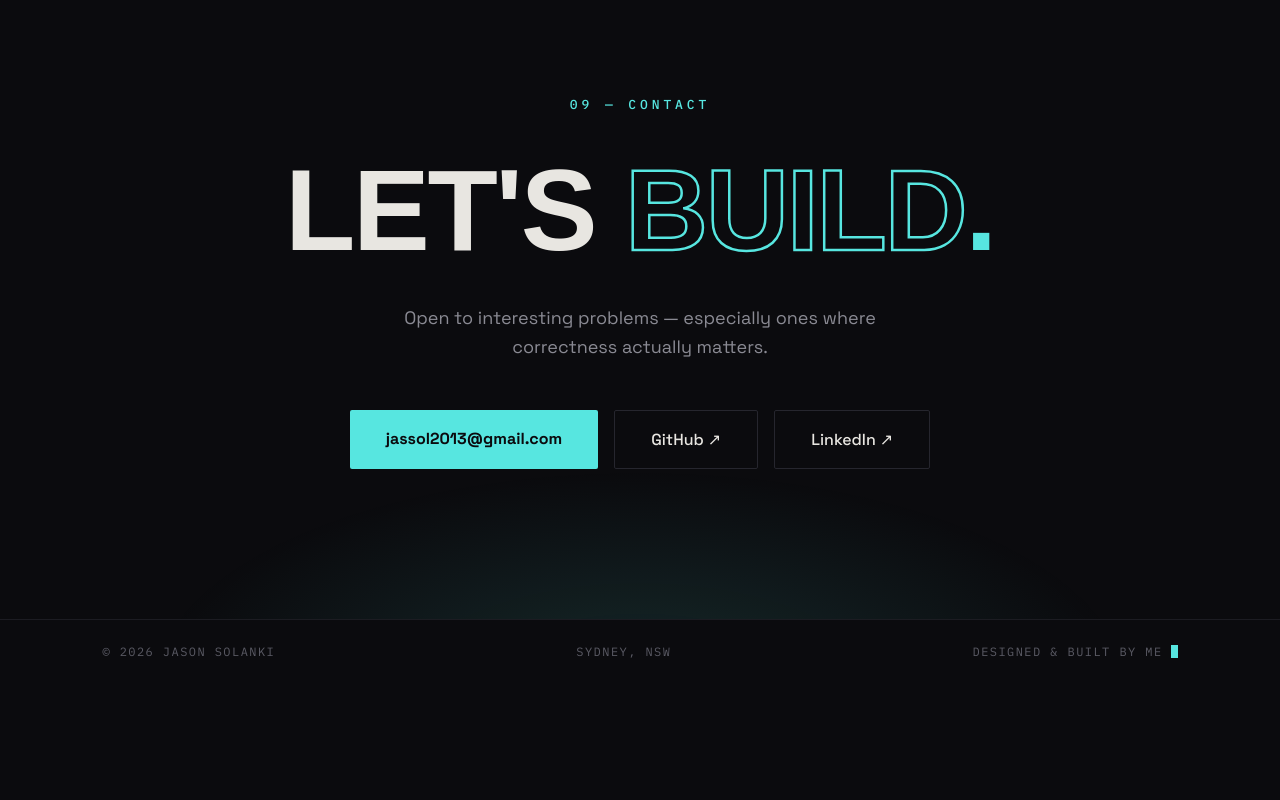
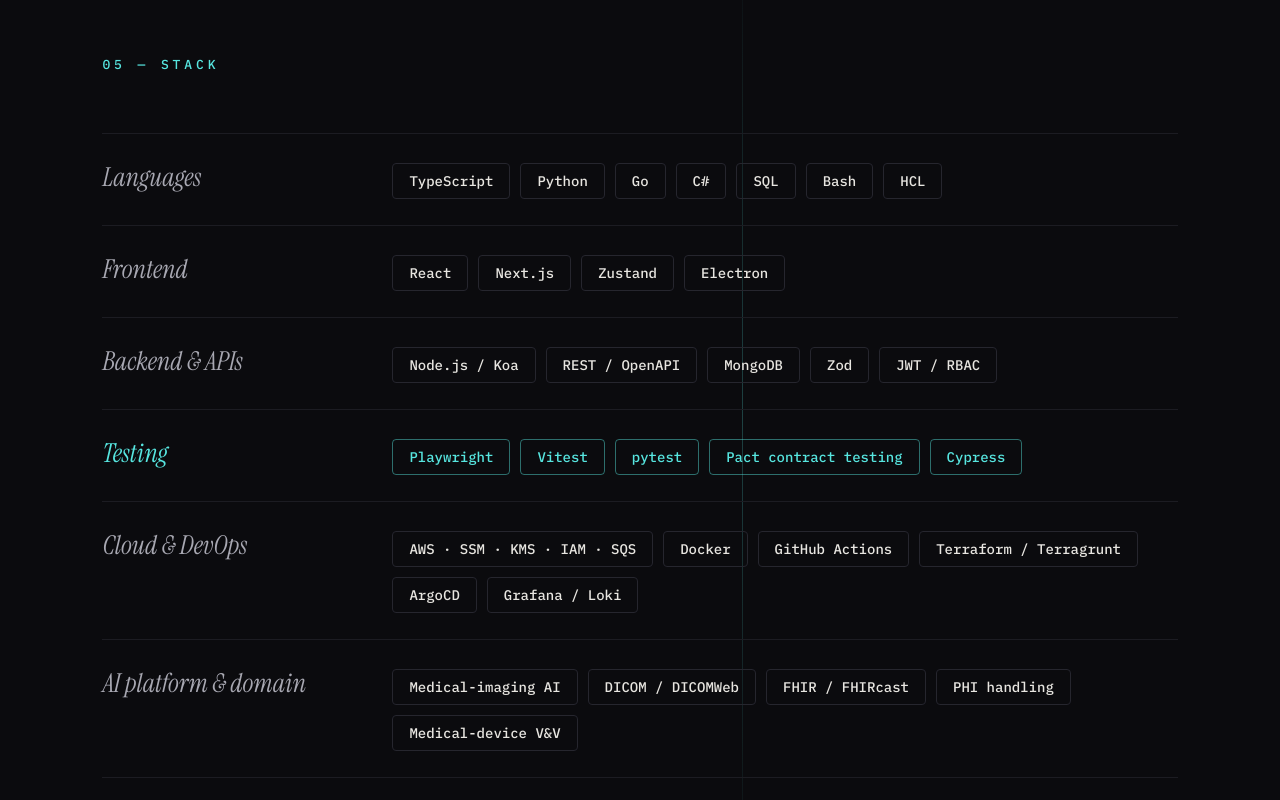
Before and after one commit to jason-sol/jason-sol.github.io, a React (Vite) app: page / in a window 1280 px wide. Shown: the part 4040-4840 px from the top of the page. Before the commit the page ends 4759 px from the top, so only its background shows below. Built offline with nearby package versions, Linux system fonts and the light colour scheme; a web font is replaced by a local one.

Commit message:
feat: add stack section

```diff
--- a/src/App.tsx
+++ b/src/App.tsx
@@ -3,6 +3,7 @@
 import { Footer } from './components/sections/Footer'
 import { Hero } from './components/sections/Hero'
 import { Nav } from './components/sections/Nav'
+import { Stack } from './components/sections/Stack'
 import { Ticker } from './components/sections/Ticker'
 
 export function App() {
@@ -13,6 +14,7 @@
         <Hero />
         <Ticker />
         <About />
+        <Stack />
         <Contact />
       </main>
       <Footer />
--- /dev/null
+++ b/src/components/sections/Stack.module.css
@@ -0,0 +1,91 @@
+.stack {
+  position: relative;
+  padding: 130px 8vw;
+  border-top: 1px solid var(--line);
+}
+
+.glowLine {
+  position: absolute;
+  top: 0;
+  bottom: 0;
+  left: 58%;
+  width: 1px;
+  background: linear-gradient(
+    180deg,
+    transparent,
+    color-mix(in oklab, var(--accent) 25%, transparent) 50%,
+    transparent
+  );
+  animation: 6s ease-in-out infinite;
+  animation-name: global(glowPulse);
+  pointer-events: none;
+}
+
+.labelWrap {
+  margin-bottom: 60px;
+}
+
+.rows {
+  display: flex;
+  flex-direction: column;
+}
+
+.row {
+  display: grid;
+  grid-template-columns: 260px 1fr;
+  gap: 30px;
+  padding: 26px 0;
+  border-top: 1px solid var(--line);
+  align-items: baseline;
+  opacity: 0;
+  transform: translateY(34px);
+  transition:
+    opacity 0.8s cubic-bezier(0.16, 1, 0.3, 1),
+    transform 0.8s cubic-bezier(0.16, 1, 0.3, 1);
+}
+
+.row:last-child {
+  border-bottom: 1px solid var(--line);
+}
+
+.rowVisible {
+  opacity: 1;
+  transform: translateY(0);
+}
+
+.groupName {
+  font-family: var(--font-serif);
+  font-style: italic;
+  font-size: 26px;
+  color: var(--text-mid);
+}
+
+.groupNameAccent {
+  color: var(--accent);
+}
+
+.tags {
+  display: flex;
+  gap: 10px;
+  flex-wrap: wrap;
+  font: 500 14px var(--font-mono);
+}
+
+@media (max-width: 759px) {
+  .row {
+    grid-template-columns: 1fr;
+    gap: 14px;
+  }
+}
+
+@media (prefers-reduced-motion: reduce) {
+  .glowLine {
+    display: none;
+  }
+
+  .row {
+    opacity: 1;
+    transform: none;
+    transition: none;
+  }
+}
--- /dev/null
+++ b/src/components/sections/Stack.tsx
@@ -0,0 +1,40 @@
+import type { StackGroup } from '../../content/site'
+import { site } from '../../content/site'
+import { useReveal } from '../../hooks/useReveal'
+import { SectionLabel } from '../ui/SectionLabel'
+import { Tag } from '../ui/Tag'
+import styles from './Stack.module.css'
+
+function StackRow({ group, delay }: { group: StackGroup; delay: number }) {
+  const { ref, visible } = useReveal<HTMLDivElement>(delay)
+  return (
+    <div ref={ref} data-stack-row className={`${styles.row} ${visible ? styles.rowVisible : ''}`}>
+      <span className={group.highlight ? `${styles.groupName} ${styles.groupNameAccent}` : styles.groupName}>
+        {group.title}
+      </span>
+      <div className={styles.tags}>
+        {group.items.map((item) => (
+          <Tag key={item} variant={group.highlight ? 'accent' : 'default'}>
+            {item}
+          </Tag>
+        ))}
+      </div>
+    </div>
+  )
+}
+
+export function Stack() {
+  return (
+    <section id="stack" className={styles.stack}>
+      <div data-stack-glow aria-hidden="true" className={styles.glowLine} />
+      <div className={styles.labelWrap}>
+        <SectionLabel as="h2">{site.sectionLabels.stack}</SectionLabel>
+      </div>
+      <div className={styles.rows}>
+        {site.stackGroups.map((group, i) => (
+          <StackRow key={group.title} group={group} delay={i * 80} />
+        ))}
+      </div>
+    </section>
+  )
+}
--- /dev/null
+++ b/src/components/ui/Tag.module.css
@@ -0,0 +1,34 @@
+.tag {
+  padding: 8px 16px;
+  border: 1px solid var(--line-strong);
+  border-radius: 4px;
+  color: var(--text);
+  transition: all 0.25s;
+}
+
+.tag:hover {
+  border-color: var(--accent);
+  color: var(--accent);
+  transform: translateY(-2px);
+}
+
+.accent {
+  border-color: color-mix(in oklab, var(--accent) 45%, transparent);
+  color: var(--accent);
+}
+
+.accent:hover {
+  background: color-mix(in oklab, var(--accent) 16%, transparent);
+  border-color: var(--accent);
+  color: var(--accent);
+}
+
+@media (prefers-reduced-motion: reduce) {
+  .tag {
+    transition: none;
+  }
+
+  .tag:hover {
+    transform: none;
+  }
+}
--- /dev/null
+++ b/src/components/ui/Tag.tsx
@@ -0,0 +1,11 @@
+import type { ReactNode } from 'react'
+import styles from './Tag.module.css'
+
+interface TagProps {
+  variant?: 'default' | 'accent'
+  children: ReactNode
+}
+
+export function Tag({ variant = 'default', children }: TagProps) {
+  return <span className={variant === 'accent' ? `${styles.tag} ${styles.accent}` : styles.tag}>{children}</span>
+}
```
Also changed, not shown: 2 other files (tests, documents, lock files or other folders).
